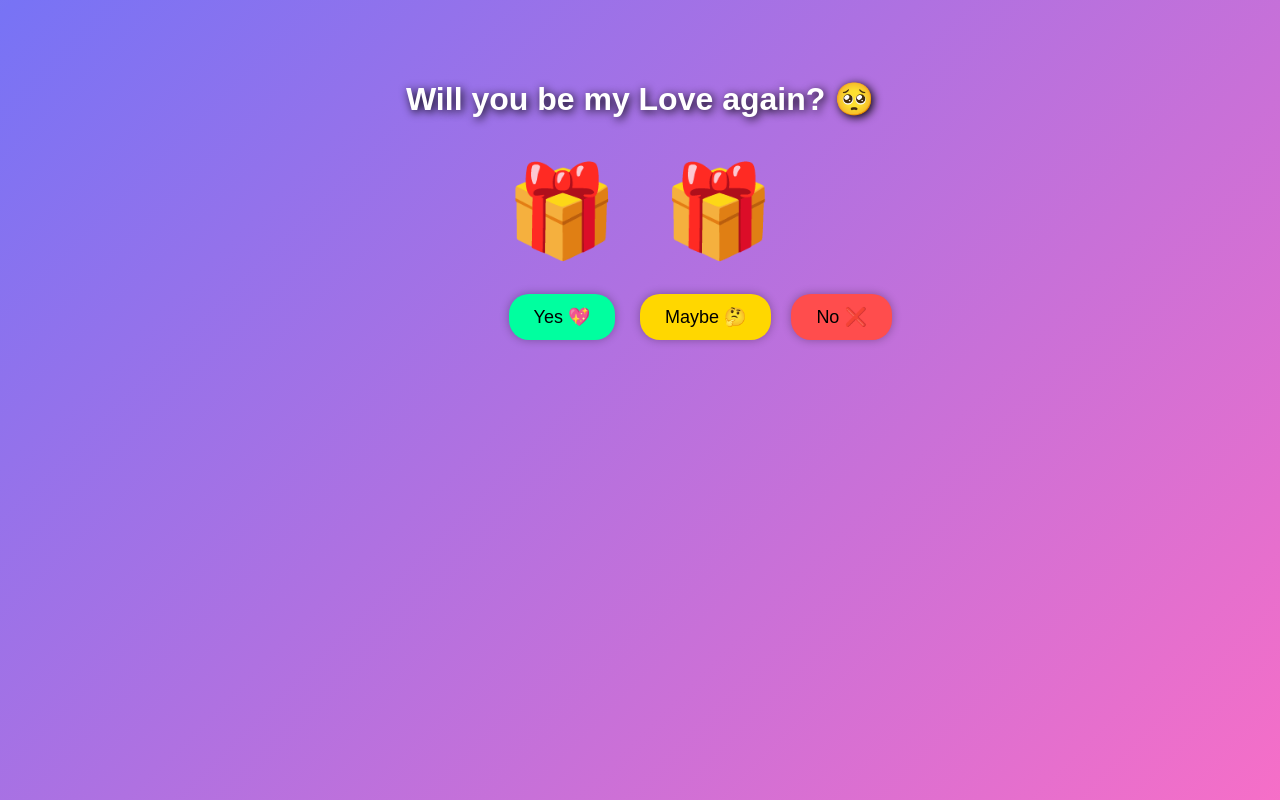
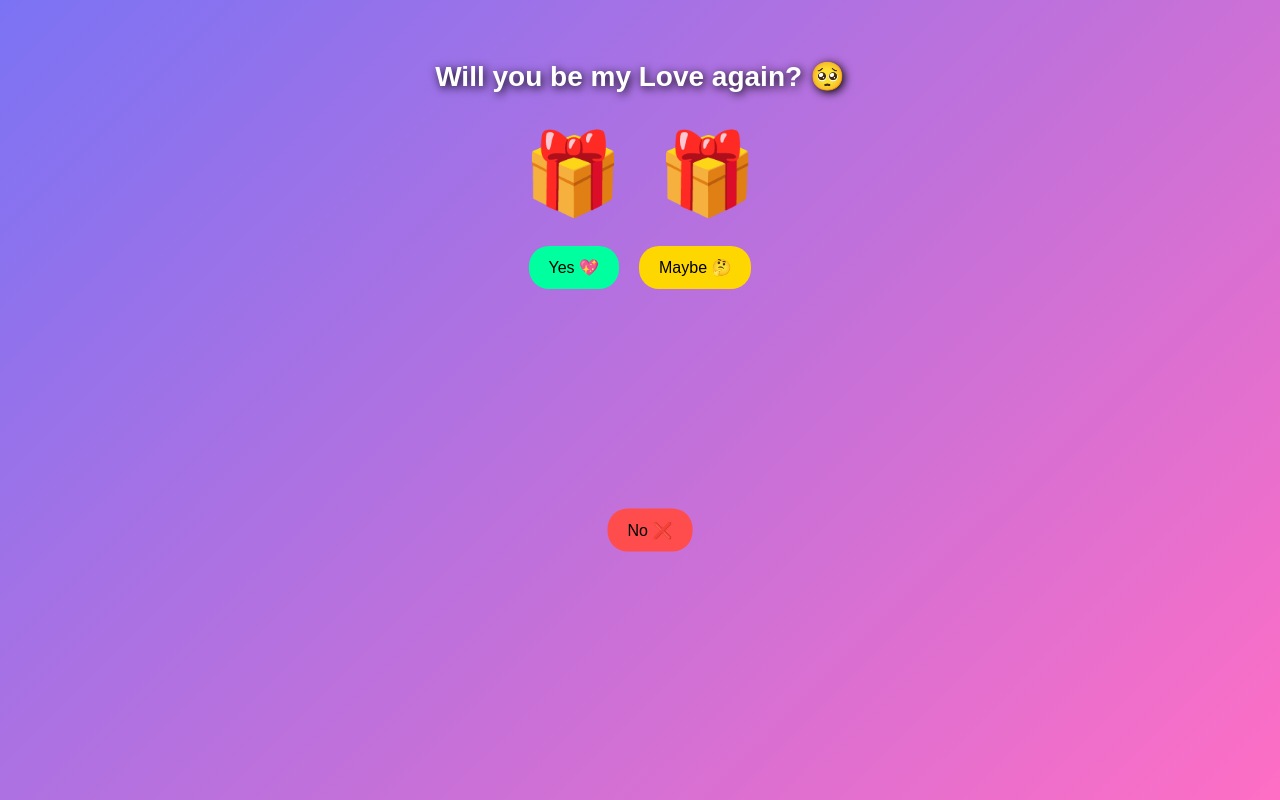
Before and after one commit to cr690514-jpg/Love-project, a plain HTML site: page index.html in a window 1280 px wide. Drawn offline with Linux system fonts and the light colour scheme.

Commit message:
Update style.css

```diff
--- a/style.css
+++ b/style.css
@@ -1,9 +1,10 @@
 body {
   font-family: 'Poppins', sans-serif;
   margin: 0;
-  overflow: hidden;
   text-align: center;
   color: white;
+  overflow: hidden;
+
   background: linear-gradient(-45deg, #ff6ec4, #7873f5, #42e695, #fddb92);
   background-size: 400% 400%;
   animation: gradientBG 10s ease infinite;
@@ -16,48 +17,51 @@ body {
 }
 
 .container {
-  margin-top: 80px;
+  margin-top: 60px;
 }
 
 h1 {
-  font-size: 32px;
+  font-size: 28px;
   text-shadow: 2px 2px 10px black;
 }
 
 .gift {
-  font-size: 90px;
-  margin: 20px;
+  font-size: 80px;
+  margin: 15px;
   display: inline-block;
+  transition: 0.4s;
   cursor: pointer;
-  transition: transform 0.4s;
 }
 
 .gift:hover {
-  transform: rotate(10deg) scale(1.3);
+  transform: scale(1.3) rotate(10deg);
+}
+
+.buttons {
+  display: flex;
+  justify-content: center;
+  flex-wrap: wrap;
 }
 
 .buttons button {
-  padding: 12px 25px;
+  padding: 12px 20px;
   margin: 10px;
   border-radius: 20px;
   border: none;
-  font-size: 18px;
+  font-size: 16px;
   cursor: pointer;
   transition: 0.3s;
-  box-shadow: 0 0 10px rgba(0,0,0,0.3);
 }
 
-#yes {
-  background: #00ff9f;
-}
-
-#maybe {
-  background: #ffd700;
-}
+#yes { background: #00ff9f; }
+#maybe { background: #ffd700; }
 
 #no {
   background: #ff4d4d;
   position: absolute;
+  left: 50%;
+  top: 65%;
+  transform: translate(-50%, -50%);
 }
 
 .buttons button:hover {
@@ -65,30 +69,24 @@ h1 {
 }
 
 #result {
-  margin-top: 30px;
-  font-size: 26px;
+  margin-top: 25px;
+  font-size: 22px;
+  animation: fadeIn 0.5s ease;
 }
 
-/* Floating hearts */
+@keyframes fadeIn {
+  from {opacity: 0; transform: translateY(20px);}
+  to {opacity: 1; transform: translateY(0);}
+}
+
+/* Hearts */
 .heart {
   position: absolute;
-  color: pink;
   font-size: 20px;
-  animation: float 4s linear infinite;
+  animation: float 4s linear;
 }
 
 @keyframes float {
-  0% {transform: translateY(0);}
-  100% {transform: translateY(-800px);}
+  0% { transform: translateY(0);}
+  100% { transform: translateY(-800px);}
 }
-
-#result {
-  margin-top: 30px;
-  font-size: 26px;
-  animation: fadeIn 1s ease;
-}
-
-@keyframes fadeIn {
-  from { opacity: 0; transform: translateY(20px);}
-  to { opacity: 1; transform: translateY(0);}
-}
```
